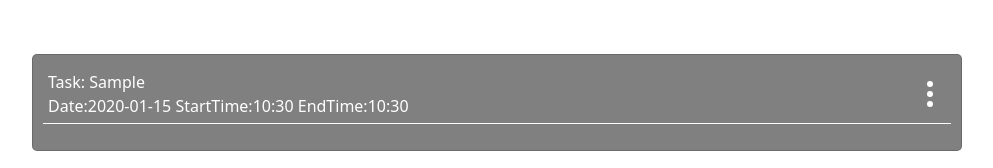
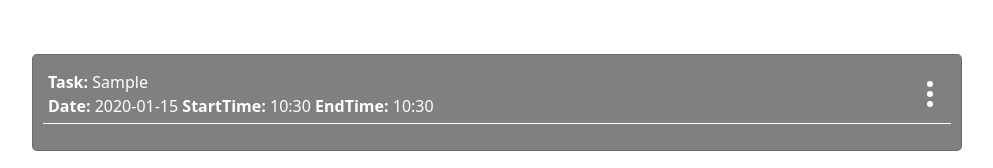
Before and after one commit to NdelliPeter/Todoapp-next.js, a Next.js app: page /addTask in a window 1280 px wide. Both pictures are taken after typing "Sample", "2020-01-15", "10:30", "10:30" into the empty fields and a click on the button "ADD". Shown: the part 178-346 px from the top of the page, without its empty margins (143-1136 px from the left). Built offline with nearby package versions, Linux system fonts and the light colour scheme.

Commit message:
bold text

```diff
--- a/src/pages/addTask.js
+++ b/src/pages/addTask.js
@@ -136,13 +136,11 @@ export default function AddTask () {
                                             return (
                                                 <div className={styles.listDisplay}>
                                                     <li  key={idx}>
-                                                    Task: {todo.title} <br/>
-                                                    Date:{todo.date} StartTime:{todo.startTime} EndTime:{todo.endTime} </li>
+                                                    <b>Task:</b> {todo.title} <br/>
+                                                    <b>Date:</b> {todo.date} <b>StartTime:</b> {todo.startTime} <b>EndTime:</b> {todo.endTime} </li>
                                                     <BsThreeDotsVertical className={styles.icon} />
                                                 </div>
-
                                             )
-
                                         })
                                         : 'Enter Task'
                                     }
```
